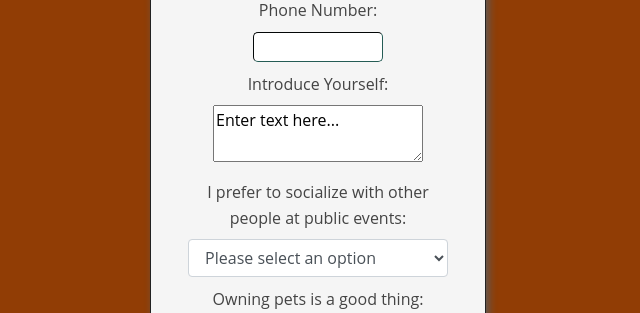
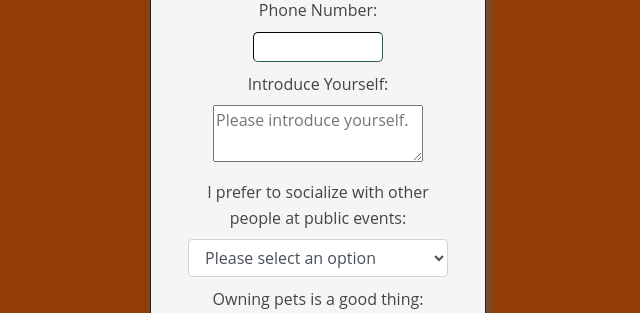
Before and after one commit to jorda079/CS370, a Flask app: page /signup in a window 1280 px wide. Shown: the part 769-1082 px from the top of the page, without its empty margins (322-962 px from the left). Run offline with Flask 3, Linux system fonts and the light colour scheme; parts of the project's set-up code (start-up, migrations or seed data) failed here and were passed over; some libraries are stand-ins or nearby versions.

Commit message:
update profile,signup.html

```diff
--- a/app.py
+++ b/app.py
@@ -17,7 +17,7 @@ from db_con import get_db_instance, get_db
 from tools.token_required import token_required
 
 #used if you want to store your secrets in the aws valut
-#from tools.get_aws_secrets import get_secrets
+# from tools.get_aws_secrets import get_secrets
 
 from tools.logging import logger
 
--- a/auth.py
+++ b/auth.py
@@ -27,6 +27,7 @@ def signup_post():
     question3 = request.form.get('question3')
     message = request.form.get("message")
 
+
     # find the user in local database with input
     cur.execute("SELECT * FROM users WHERE email=(?)", [email])
     user = cur.fetchone()
@@ -36,7 +37,7 @@ def signup_post():
 
     # add new user into database with questionnarie answer
     # save database using commit()
-    cur.execute("INSERT INTO users (name, password, email, address, phone, gender, birth, introduce) VALUES (?, ?, ?, ?, ?, ?, ?, ?)", (username, password, email, address, phone, gender, birthdate, introduce))
+    cur.execute("INSERT INTO users (name, password, email, address, phone, gender, birth, introduce) VALUES (?, ?, ?, ?, ?, ?, ?, ?)", (username, password, email, address, phone, gender, str(birthdate), introduce))
     cur.execute("INSERT INTO questionnaire (answer_1, answer_2, answer_3, comments) VALUES (?, ?, ?, ?)",(question1, question2, question3, message))
     db.commit()
     db.close()
--- a/templates/profile.html
+++ b/templates/profile.html
@@ -147,7 +147,7 @@
 				<label for="name" class="form-label">Name</label>
 				<input type="text" id="name" value="{{profile.name}}" name="name" class="form-control" disabled/>
                 <label for="name" class="form-label">Age</label>
-				<input type="text" id="name" value="{{profile.age}}" name="age" class="form-control" disabled/>
+				<input type="text" id="name" value="{{profile.birth}}" name="age" class="form-control" disabled/>
                 <label for="name" class="form-label">Gender</label>
 				<input type="text" id="name" value="{{profile.gender}}" name="gender" class="form-control" disabled/>
 				<label for="email" class="form-label">Email</label>
--- a/templates/signup.html
+++ b/templates/signup.html
@@ -116,7 +116,7 @@
 				<h2><center>Signup</center></h2>
 				<label for="email">Email:</label>
 				<br>
-				<input type="text" id="email" class="text" name="email">
+				<input type="text" id="email" class="text" name="email" required>
 				<br>
 				<div id="email_empty" style="display:none;" class="error">
 					<span>Email required</span>
@@ -124,7 +124,7 @@
 				</div>
 				<label for="username">Username:</label>
 				<br>
-				<input type="text" id="username" class="text" name="username">
+				<input type="text" id="username" class="text" name="username" required>
 				<br>
 				<div id="user_empty" style="display:none;" class="error">
 					<span>Username required</span>
@@ -133,7 +133,7 @@
 
 				<label for="password">Password:</label>
 				<br>
-				<input type="password" id="password" class="text" name="password">
+				<input type="password" id="password" class="text" name="password" required>
 				<div id="pass_empty" style="display:none;" class="error">
                     <br>
 					<span>Password required</span>
@@ -141,7 +141,7 @@
 				<br>
 				<label for="password2"> Confirm Password:</label>
 				<br>
-				<input type="password" id="password2" class="text" name="password2">
+				<input type="password" id="password2" class="text" name="password2" required>
 				<br>
 				<div id="pass2_empty" style="display:none;" class="error">
 					<span>Password Confirmation Required</span>
@@ -153,7 +153,7 @@
 				</div>
 				<label for="Gender"> Gender:</label>
 				<br>
-				<input type="gender" id="gender" class="text" name="gender">
+				<input type="gender" id="gender" class="text" name="gender" required>
 				<div id="gender_empty" style="display:none;" class="error">
 					<br>
 					<span>Gender required</span>
@@ -161,7 +161,7 @@
 				<br>
 				<label for="Birthdate">Birthdate:</label>
 				<br>
-				<input type="date" id="birthdate" class="date" name="birthdate">
+				<input type="date" id="birthdate" class="date" name="birthdate" required>
 				<div id="birthdate_empty" style="display:none;" class="error">
 					<br>
 					<span>Birthdate required</span>
@@ -169,7 +169,7 @@
 				<br>
 				<label for="Address">Address:</label>
 				<br>
-				<input type="text" id="address" class="text" name="address">
+				<input type="text" id="address" class="text" name="address" required>
 				<div id="address_empty" style="display:none;" class="error">
 					<br>
 					<span>Address required</span>
@@ -177,7 +177,7 @@
 				<br>
 				<label for="phone number">Phone Number:</label>
 				<br>
-				<input type="tel" id="phone" class="text" name="phone">
+				<input type="tel" id="phone" class="text" name="phone" required>
 				<div id="phone_empty" style="display:none;" class="error">
 					<br>
 					<span>Phone number required</span>
@@ -185,7 +185,7 @@
 				<br>
 				<label for="introduce">Introduce Yourself:</label>
 				<br>
-				<textarea id="introduce" class="textarea" name="introduce">Enter text here...</textarea>
+				<textarea id="introduce" class="textarea" name="introduce" placeholder="Please introduce yourself."></textarea>
 				<div id="introduce_empty" style="display:none;" class="error">
 					<br>
 					<span>Introduction required</span>
```
Also changed, not shown: database.db.
